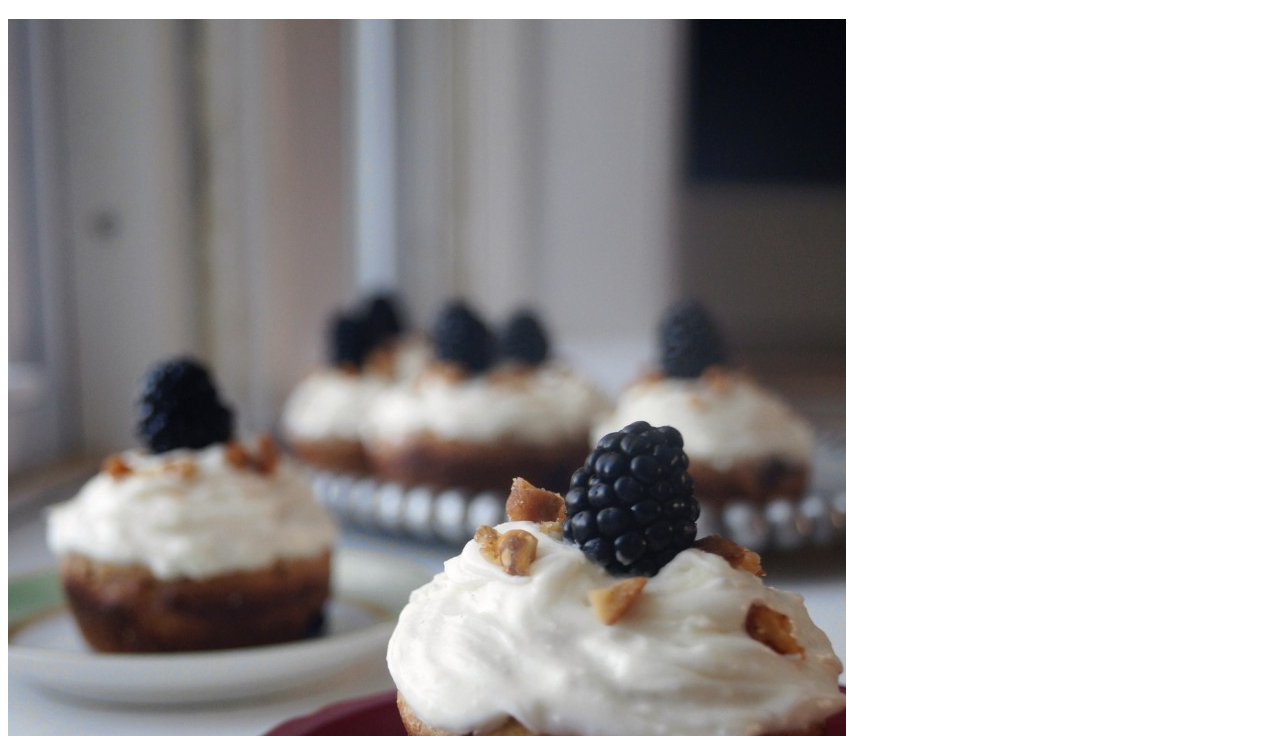
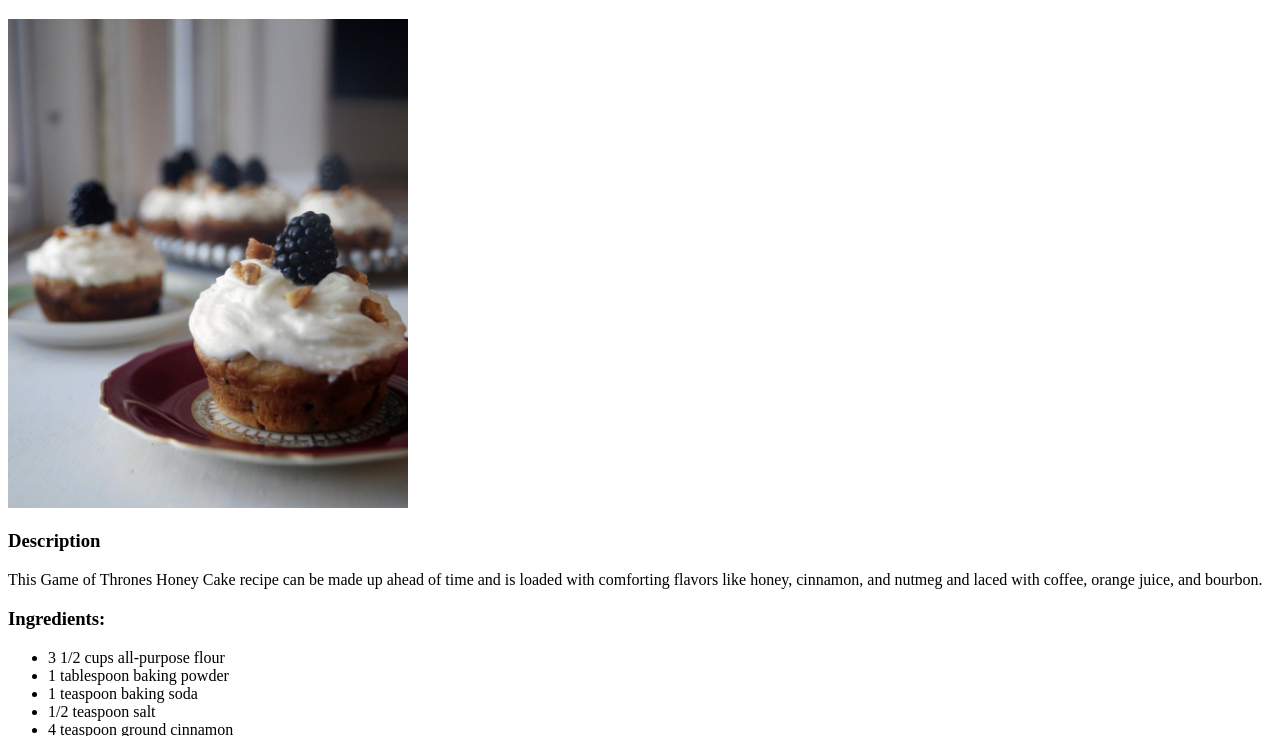
Before and after one commit to jcmpdx/odin-recipes, a plain HTML site: page recipes/cake.html in a window 1280 px wide. Shown: the part 61-797 px from the top of the page. Drawn offline with Linux system fonts and the light colour scheme.

Commit message:
Cake img width reduction

```diff
--- a/recipes/cake.html
+++ b/recipes/cake.html
@@ -8,7 +8,7 @@
 </head>
 <body>
     <h1>Honey Cake</h1>
-    <img src="../img/cake1.jpg" alt="Home-made taco">
+    <img src="../img/cake1.jpg" width="400" height="auto" alt="Home-made taco">
     <h3>Description</h3>
     <p>This Game of Thrones Honey Cake recipe can be made up ahead of time and is loaded with comforting flavors like honey, cinnamon, and nutmeg and laced with coffee, orange juice, and bourbon.</p>
     <h3>Ingredients:</h3>
```
